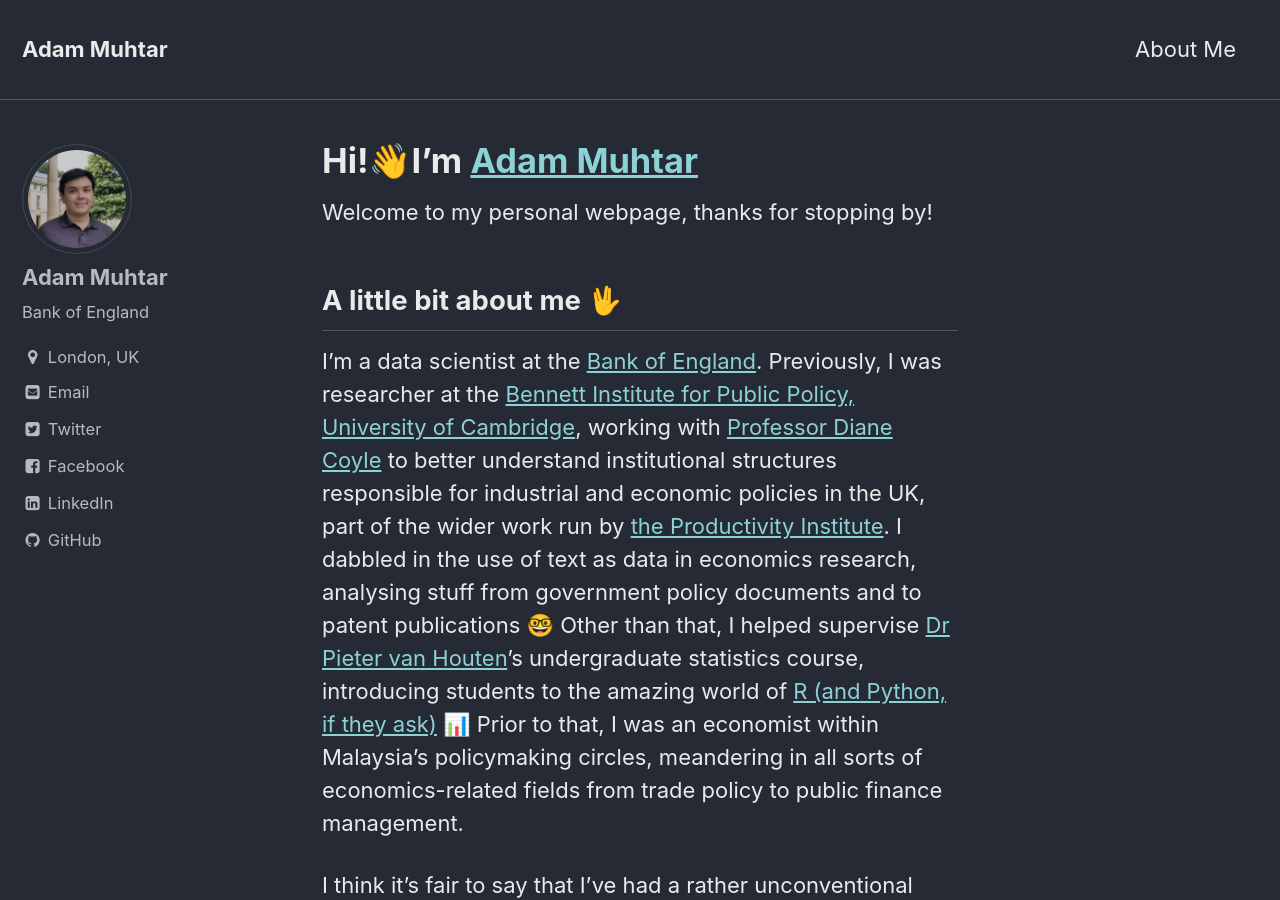
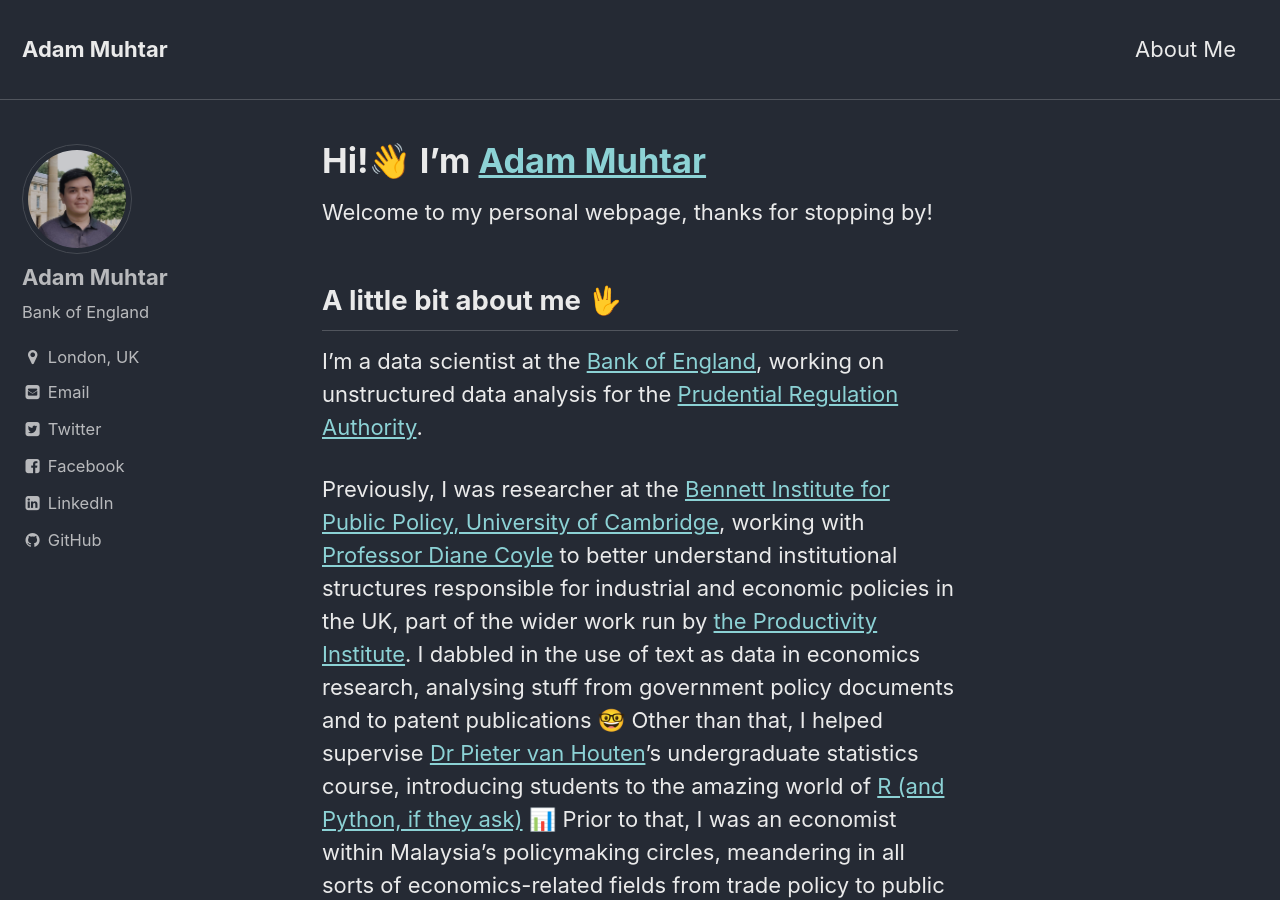
Before and after one commit to adammuhtar/adammuhtar.github.io, a Jekyll site: the page built from index.md, in a window 1280 px wide and 900 px high. Built offline with Jekyll 4.4.1, drawn with Linux system fonts in a browser that asks for light colours.

Commit message:
Update index.md

```diff
--- a/index.md
+++ b/index.md
@@ -1,7 +1,7 @@
 ---
 layout: single
 author_profile: true
-title: Hi!👋I'm [Adam Muhtar](https://twitter.com/adammuhtar_)
+title: Hi!👋 I'm [Adam Muhtar](https://twitter.com/adammuhtar_)
 comments: false
 ---
 
@@ -9,7 +9,9 @@
 
 ## A little bit about me 🖖
 
-I'm a data scientist at the [Bank of England](https://www.bankofengland.co.uk/). Previously, I was researcher at the [Bennett Institute for Public Policy, University of Cambridge](https://www.bennettinstitute.cam.ac.uk/), working with [Professor Diane Coyle](https://www.bennettinstitute.cam.ac.uk/about-us/team/diane-coyle/) to better understand institutional structures responsible for industrial and economic policies in the UK, part of the wider work run by [the Productivity Institute](https://www.productivity.ac.uk/). I dabbled in the use of text as data in economics research, analysing stuff from government policy documents and to patent publications 🤓 Other than that, I helped supervise [Dr Pieter van Houten](https://www.polis.cam.ac.uk/Staff_and_Students/dr-pieter-van-houten)'s undergraduate statistics course, introducing students to the amazing world of [R (and Python, if they ask)](https://www.business-science.io/assets/2021-02-18-R-is-for-research/Join_Forces_meme.png) 📊 Prior to that, I was an economist within Malaysia's policymaking circles, meandering in all sorts of economics-related fields from trade policy to public finance management.
+I'm a data scientist at the [Bank of England](https://www.bankofengland.co.uk/), working on unstructured data analysis for the [Prudential Regulation Authority](https://www.bankofengland.co.uk/prudential-regulation).
+
+Previously, I was researcher at the [Bennett Institute for Public Policy, University of Cambridge](https://www.bennettinstitute.cam.ac.uk/), working with [Professor Diane Coyle](https://www.bennettinstitute.cam.ac.uk/about-us/team/diane-coyle/) to better understand institutional structures responsible for industrial and economic policies in the UK, part of the wider work run by [the Productivity Institute](https://www.productivity.ac.uk/). I dabbled in the use of text as data in economics research, analysing stuff from government policy documents and to patent publications 🤓 Other than that, I helped supervise [Dr Pieter van Houten](https://www.polis.cam.ac.uk/Staff_and_Students/dr-pieter-van-houten)'s undergraduate statistics course, introducing students to the amazing world of [R (and Python, if they ask)](https://www.business-science.io/assets/2021-02-18-R-is-for-research/Join_Forces_meme.png) 📊 Prior to that, I was an economist within Malaysia's policymaking circles, meandering in all sorts of economics-related fields from trade policy to public finance management.
 
 I think it's fair to say that I've had a rather unconventional career trajectory—my professional experiences took place in the days leading to and following from the [Malaysia's landmark 2018 general elections](https://www.bbc.co.uk/news/world-asia-44036178) (i.e. the elections that ended the country's 61-year one-party rule since her independence from Britain in 1957):
 * I started out as a researcher at the Malaysian sovereign wealth fund’s research institute, where I dabbled in things ranging from international trade negotiations to analysing socio-economic development of the country.
```
